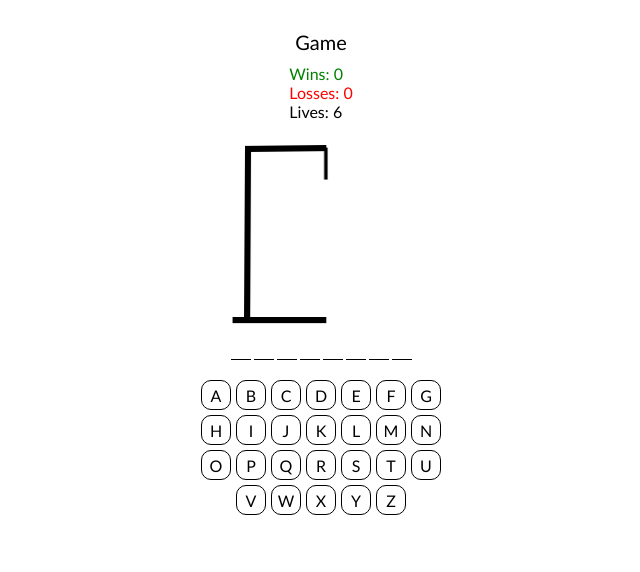
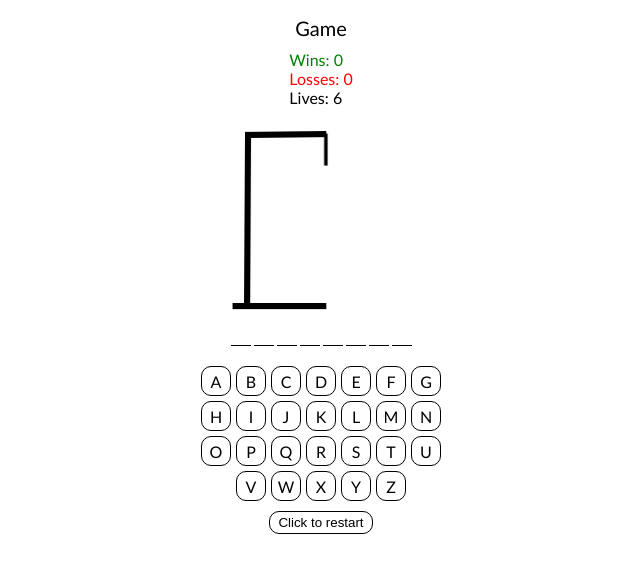
Before and after one commit to Mnde81/kartuves, a React (Vite) app: page / in a window 1280 px wide. Shown: the top 572 px of the page, without its empty margins (319-959 px from the left). Built offline with nearby package versions, Linux system fonts and the light colour scheme.

Commit message:
updated file

```diff
--- a/src/App.jsx
+++ b/src/App.jsx
@@ -1,6 +1,5 @@
 
 import { useState } from "react";
-import { data } from './data/data';
 import image1 from './img/image1.png';
 import image2 from './img/image2.png';
 import image3 from './img/image3.png';
@@ -253,6 +252,40 @@ if (greenCount >= 6) {
 }
 
 
+
+function restartGame() {
+  setRedCount(6);
+  setGreenCount(0);
+  setCountS('');
+  setCountR('');
+  setCountU('');
+  setCountN('');
+  setCountH('');
+  setCountI('');
+  setCountE('');
+  setCountA('');
+  setCountB('');
+  setCountC('');
+  setCountD('');
+  setCountF('');
+  setCountG('');
+  setCountJ('');
+  setCountK('');
+  setCountL('');
+  setCountM('');
+  setCountO('');
+  setCountP('');
+  setCountQ('');
+  setCountR('');
+  setCountT('');
+  setCountV('');
+  setCountW('');
+  setCountX('');
+  setCountY('');
+  setCountZ('');
+}
+
+
   return (
     <>
     <main>
@@ -309,8 +342,8 @@ if (greenCount >= 6) {
         <div onClick={updateCountY} className={countY}>Y</div>
         <div onClick={updateCountZ} className={countZ}>Z</div>
       </div>
-      </main>
-
+      <button onClick={restartGame} className="btn">Click to restart</button>
+    </main>
 
 
     </>
--- a/src/index.css
+++ b/src/index.css
@@ -8,7 +8,6 @@ body * {
 body {
   font-family: 'Gill Sans', 'Gill Sans MT', Calibri, 'Trebuchet MS',
   sans-serif;
-
   min-height: 100vh;
   /* padding-top: 100px; */
 
@@ -110,5 +109,14 @@ main {
   height: 30px;
   text-align: center;
   border-radius: 10px;
+  cursor: pointer;
+}
 
+.btn {
+  background-color: white;
+  border: 1px solid black;
+  border-radius: 10px;
+  padding: 3px 8px;
+  margin-top: 5px;
+  cursor: pointer;
 }
```
Lines whose indentation alone changed are shown as unchanged.
